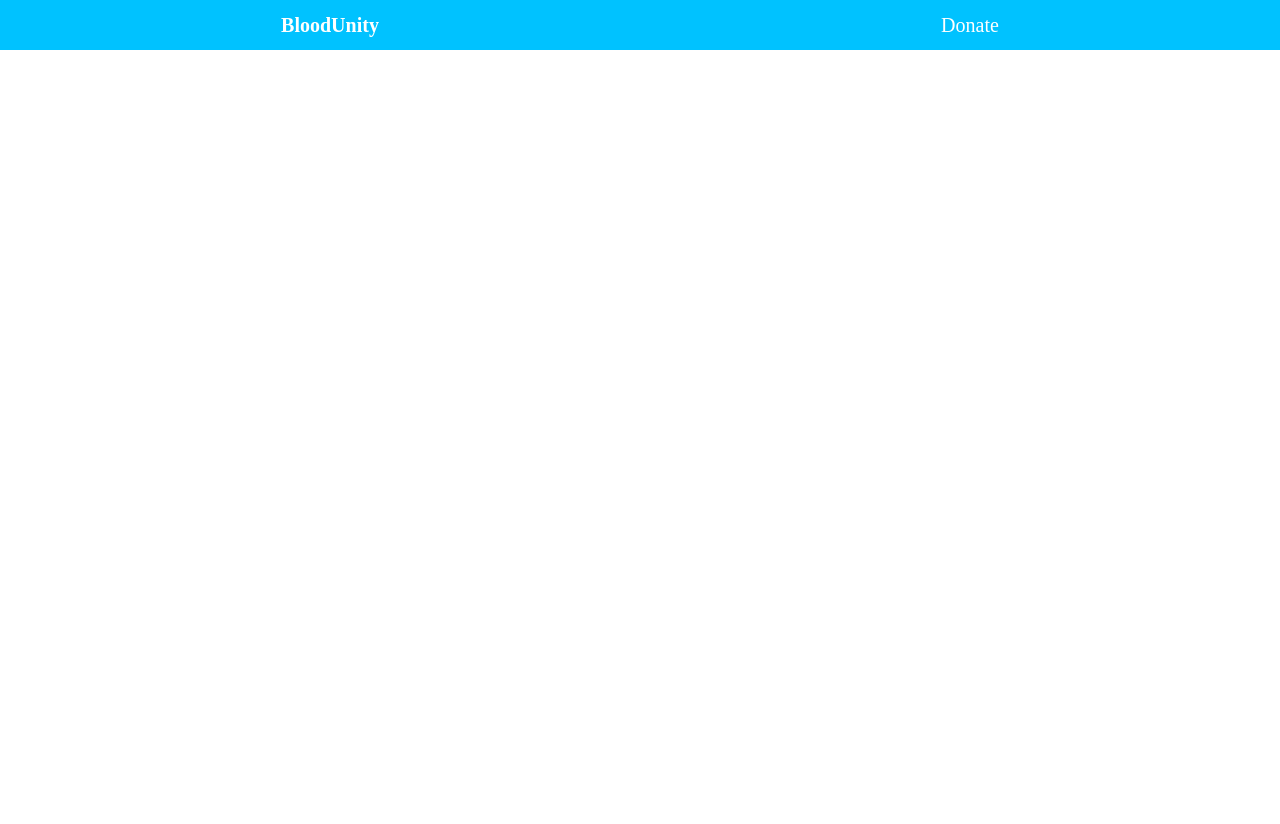
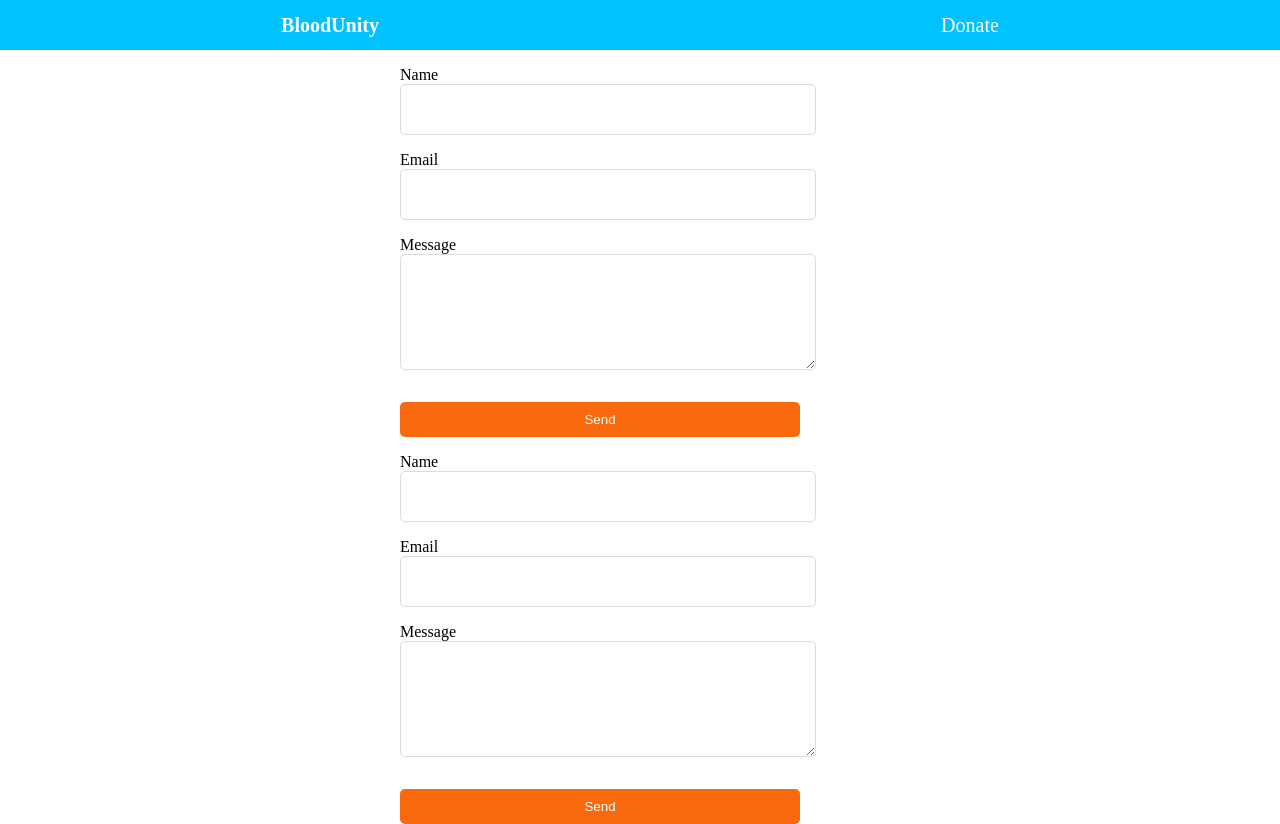
Before and after one commit to Ashakour1/BloodUnity, a React (Create React App) app: page /contact in a window 1280 px wide. Before the commit this address had no page. Before the commit the page ends 800 px from the top, so only its background shows below. Built offline with nearby package versions, Linux system fonts and the light colour scheme.

Commit message:
something

```diff
--- a/package.json
+++ b/package.json
@@ -3,13 +3,16 @@
   "version": "0.1.0",
   "private": true,
   "dependencies": {
+    "@emailjs/browser": "^3.11.0",
     "@testing-library/jest-dom": "^5.17.0",
     "@testing-library/react": "^13.4.0",
     "@testing-library/user-event": "^13.5.0",
+    "emailjs-com": "^3.2.0",
     "react": "^18.2.0",
     "react-dom": "^18.2.0",
     "react-router-dom": "^6.14.2",
     "react-scripts": "5.0.1",
+    "styled-components": "^6.0.5",
     "web-vitals": "^2.1.4"
   },
   "scripts": {
--- a/src/App.js
+++ b/src/App.js
@@ -3,6 +3,8 @@ import Main from "./components/Main";
 import {Routes , Route}  from "react-router-dom"
 import Home from "./pages/Home";
 import Donate from "./pages/Donate";
+import Contect from "./pages/Contact";
+import Contact from "./components/Contact";
 
 const App = () => {
     return (
@@ -11,7 +13,9 @@ const App = () => {
         <Routes>
             <Route path="/" element={<Home/>}/>
             <Route path="/donate" element={<Donate/>}/>
+            <Route path="/contact" element={<Contect/>}/>
         </Routes>
+        <Contact/>
         </>
 
     )
--- a/src/Style.css
+++ b/src/Style.css
@@ -95,3 +95,57 @@ a{
 .card p{
     color: #ffffff;
 }
+
+.formm{
+    width: 100%;
+}
+  form {
+
+    margin-left: 400px;
+    display: flex;
+    align-items: flex-start;
+    flex-direction: column;
+    width: 500px;
+    font-size: 26px;
+
+    input {
+      width: 100%;
+      height: 35px;
+      padding: 7px;
+      outline: none;
+      border-radius: 5px;
+      border: 1px solid rgb(220, 220, 220);
+
+      &:focus {
+        border: 2px solid rgba(0, 206, 158, 1);
+      }
+    }
+
+    textarea {
+      max-width: 100%;
+      min-width: 100%;
+      width: 100%;
+      max-height: 100px;
+      min-height: 100px;
+      padding: 7px;
+      outline: none;
+      border-radius: 5px;
+      border: 1px solid rgb(220, 220, 220);
+
+      &:focus {
+        border: 2px solid rgba(0, 206, 158, 1);
+      }
+    }
+
+    label {
+      margin-top: 1rem;
+    }
+
+    input[type="submit"] {
+      margin-top: 2rem;
+      cursor: pointer;
+      background: rgb(249, 105, 14);
+      color: white;
+      border: none;
+    }
+  }
--- /dev/null
+++ b/src/components/Contact.jsx
@@ -0,0 +1,100 @@
+import { useRef } from 'react';
+import emailjs from '@emailjs/browser';
+import  styled  from 'styled-components';
+
+// npm i @emailjs/browser
+
+const Contact = () => {
+  const form = useRef();
+
+  const sendEmail = (e) => {
+    e.preventDefault();
+
+    emailjs
+      .sendForm(
+        "contact",
+        "template_cee7td9",
+        form.current,
+        "46aiqSBPHs4x5ZgB1"
+      )
+      .then(
+        (result) => {
+          console.log(result.text);
+          console.log("message sent");
+        },
+        (error) => {
+          console.log(error.text);
+        }
+      );
+  };
+
+  return (
+   <StyledContactForm>
+    <form ref={form} onSubmit={sendEmail}>
+        <label>Name</label>
+        <input type="text" name="user_name" />
+        <label>Email</label>
+        <input type="email" name="user_email" />
+        <label>Message</label>
+        <textarea name="message" />
+        <input type="submit" value="Send" />
+      </form>
+      </StyledContactForm>
+  );
+};
+
+export default Contact;
+
+// Styles
+const StyledContactForm = styled.div`
+  width: 400px;
+
+  form {
+    display: flex;
+    align-items: flex-start;
+    flex-direction: column;
+    width: 100%;
+    font-size: 16px;
+
+    input {
+      width: 100%;
+      height: 35px;
+      padding: 7px;
+      outline: none;
+      border-radius: 5px;
+      border: 1px solid rgb(220, 220, 220);
+
+      &:focus {
+        border: 2px solid rgba(0, 206, 158, 1);
+      }
+    }
+
+    textarea {
+      max-width: 100%;
+      min-width: 100%;
+      width: 100%;
+      max-height: 100px;
+      min-height: 100px;
+      padding: 7px;
+      outline: none;
+      border-radius: 5px;
+      border: 1px solid rgb(220, 220, 220);
+
+      &:focus {
+        border: 2px solid rgba(0, 206, 158, 1);
+      }
+    }
+
+    label {
+      margin-top: 1rem;
+    }
+
+    input[type="submit"] {
+      margin-top: 2rem;
+      cursor: pointer;
+      background: rgb(249, 105, 14);
+      color: white;
+      border: none;
+    }
+  }
+`;
--- a/src/components/Section.jsx
+++ b/src/components/Section.jsx
@@ -1,4 +1,5 @@
 import React from "react"
+import {Link} from "react-router-dom"
 const Section = ({infor}) => {
     return (
 
@@ -10,7 +11,7 @@ const Section = ({infor}) => {
          </div>
             <div className="info">
                 <p>{infor.hospitalName}</p>
-                <button>Apply</button>
+                <button><Link to="contact">Apply</Link></button>
             </div>
 
 
--- /dev/null
+++ b/src/pages/Contact.js
@@ -0,0 +1,5 @@
+import Contact from "../components/Contact";
+const Contect = () =>{
+    return <Contact/>
+}
+export default Contect;
```
Also changed, not shown: 1 other file (tests, documents, lock files or other folders).
